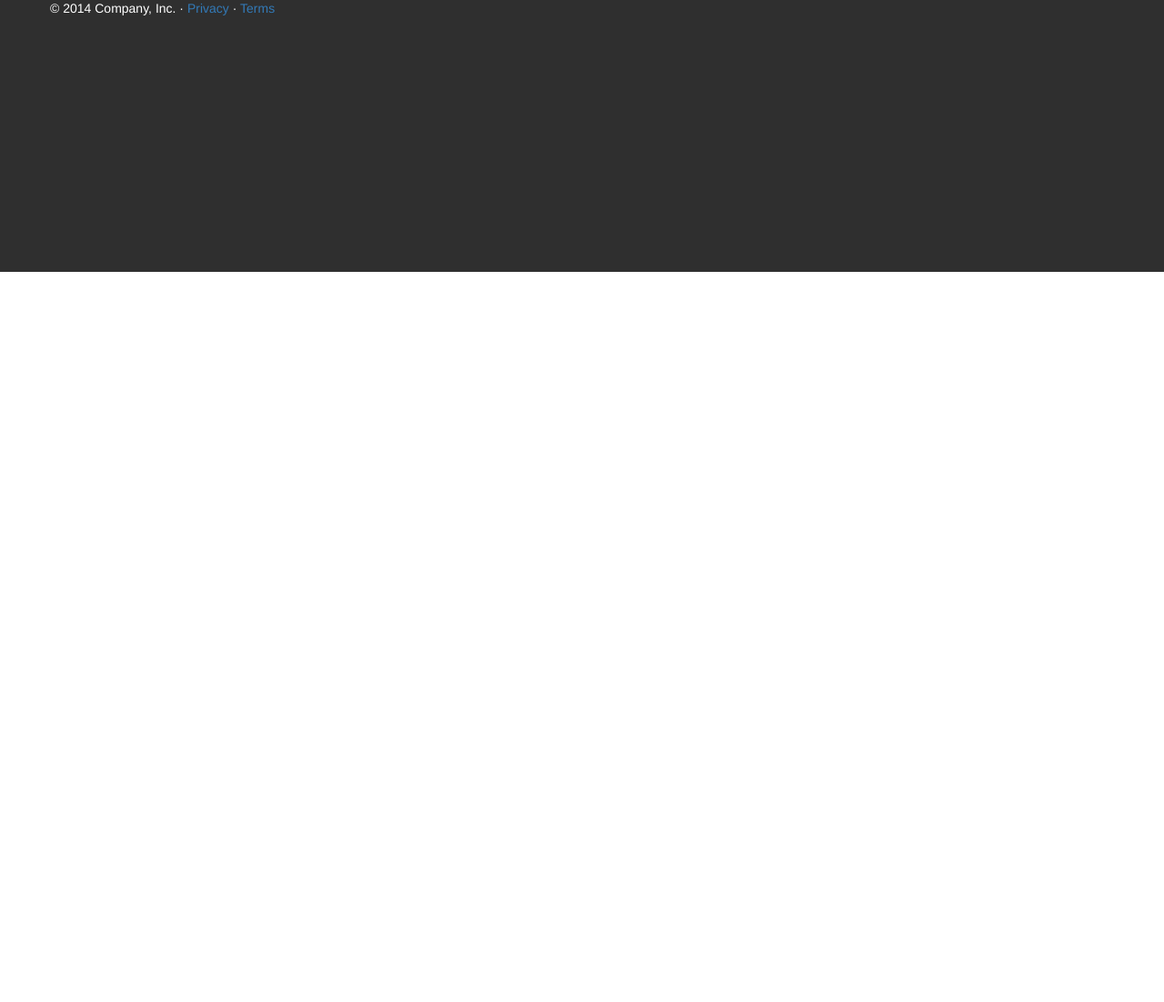
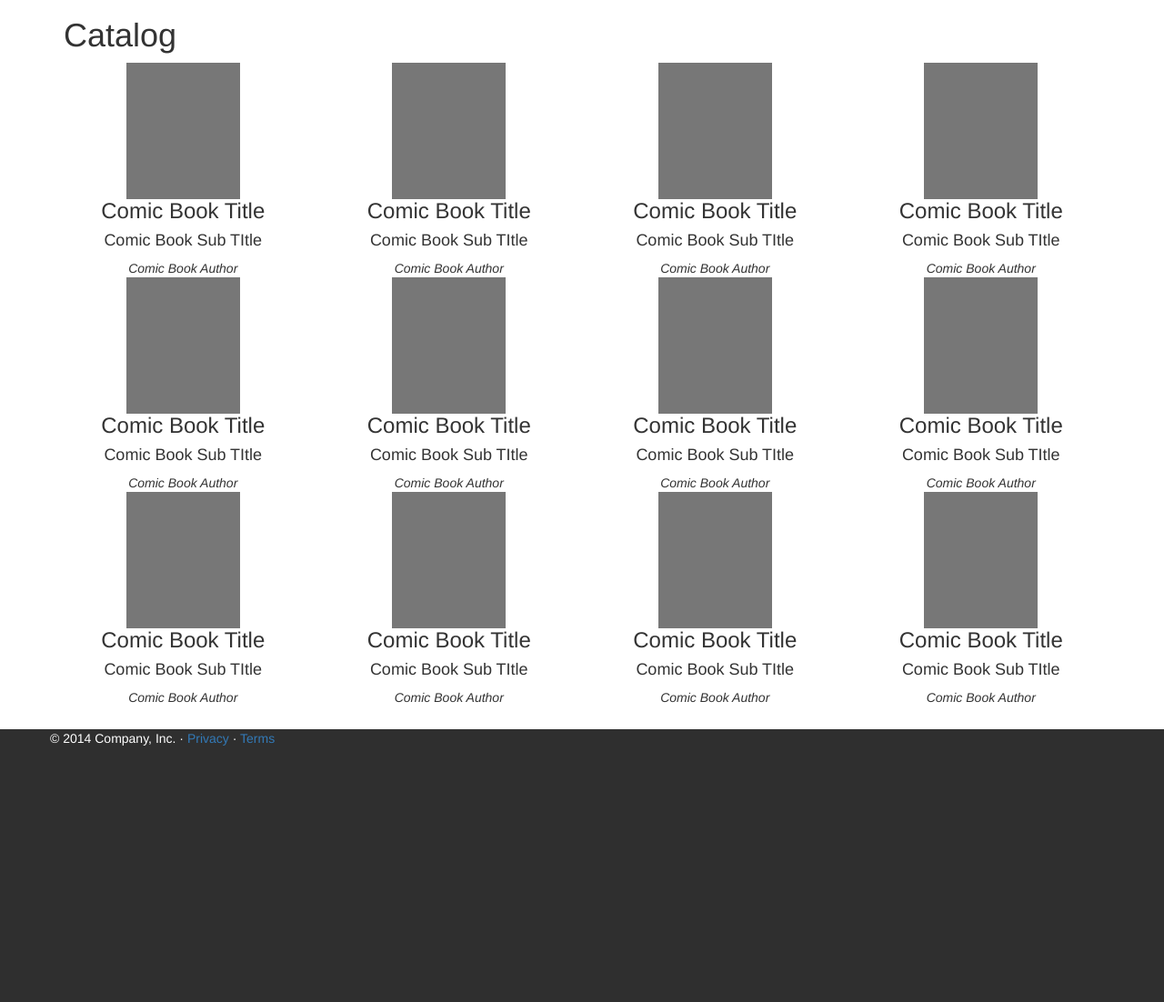
Before and after one commit to AgileDevelopmentG3/project, a PHP site: page /catalog.php in a window 1280 px wide. Shown: the part 51-1153 px from the top of the page at 91% size. Before the commit the page ends 350 px from the top, so only its background shows below. Run offline with PHP 8.4, Linux system fonts and the light colour scheme; some libraries are stand-ins or nearby versions.

Commit message:
Frontend Frameworks to 90%

```diff
--- a/catalog.php
+++ b/catalog.php
@@ -36,7 +36,90 @@
                 </div>
             </nav>
         </div>
-        <div class="container">
+        <div class="container bottom-spacer">
+            <div class="row">
+                <div class="col-xs-12">
+                    <h1>Catalog</h1>
+                </div>
+            </div>
+            <div class="row text-center">
+                <div class="col-xs-6 col-sm-3">
+                    <div class="placeholder-block-delete-and-add-image center-block"></div>
+                    <h3>Comic Book Title</h3>
+                    <h4>Comic Book Sub TItle</h4>
+                    <cite>Comic Book Author</cite>
+                </div>
+                <div class="col-xs-6 col-sm-3">
+                    <div class="placeholder-block-delete-and-add-image center-block"></div>
+                    <h3>Comic Book Title</h3>
+                    <h4>Comic Book Sub TItle</h4>
+                    <cite>Comic Book Author</cite>
+                </div>
+                <div class="col-xs-6 col-sm-3">
+                    <div class="placeholder-block-delete-and-add-image center-block"></div>
+                    <h3>Comic Book Title</h3>
+                    <h4>Comic Book Sub TItle</h4>
+                    <cite>Comic Book Author</cite>
+                </div>
+                <div class="col-xs-6 col-sm-3">
+                    <div class="placeholder-block-delete-and-add-image center-block"></div>
+                    <h3>Comic Book Title</h3>
+                    <h4>Comic Book Sub TItle</h4>
+                    <cite>Comic Book Author</cite>
+                </div>
+            </div>
+            <div class="row text-center">
+                <div class="col-xs-6 col-sm-3">
+                    <div class="placeholder-block-delete-and-add-image center-block"></div>
+                    <h3>Comic Book Title</h3>
+                    <h4>Comic Book Sub TItle</h4>
+                    <cite>Comic Book Author</cite>
+                </div>
+                <div class="col-xs-6 col-sm-3">
+                    <div class="placeholder-block-delete-and-add-image center-block"></div>
+                    <h3>Comic Book Title</h3>
+                    <h4>Comic Book Sub TItle</h4>
+                    <cite>Comic Book Author</cite>
+                </div>
+                <div class="col-xs-6 col-sm-3">
+                    <div class="placeholder-block-delete-and-add-image center-block"></div>
+                    <h3>Comic Book Title</h3>
+                    <h4>Comic Book Sub TItle</h4>
+                    <cite>Comic Book Author</cite>
+                </div>
+                <div class="col-xs-6 col-sm-3">
+                    <div class="placeholder-block-delete-and-add-image center-block"></div>
+                    <h3>Comic Book Title</h3>
+                    <h4>Comic Book Sub TItle</h4>
+                    <cite>Comic Book Author</cite>
+                </div>
+            </div>
+            <div class="row text-center">
+                <div class="col-xs-6 col-sm-3">
+                    <div class="placeholder-block-delete-and-add-image center-block"></div>
+                    <h3>Comic Book Title</h3>
+                    <h4>Comic Book Sub TItle</h4>
+                    <cite>Comic Book Author</cite>
+                </div>
+                <div class="col-xs-6 col-sm-3">
+                    <div class="placeholder-block-delete-and-add-image center-block"></div>
+                    <h3>Comic Book Title</h3>
+                    <h4>Comic Book Sub TItle</h4>
+                    <cite>Comic Book Author</cite>
+                </div>
+                <div class="col-xs-6 col-sm-3">
+                    <div class="placeholder-block-delete-and-add-image center-block"></div>
+                    <h3>Comic Book Title</h3>
+                    <h4>Comic Book Sub TItle</h4>
+                    <cite>Comic Book Author</cite>
+                </div>
+                <div class="col-xs-6 col-sm-3">
+                    <div class="placeholder-block-delete-and-add-image center-block"></div>
+                    <h3>Comic Book Title</h3>
+                    <h4>Comic Book Sub TItle</h4>
+                    <cite>Comic Book Author</cite>
+                </div>
+            </div>
         </div>
         <footer>
             <div class="container">
```
